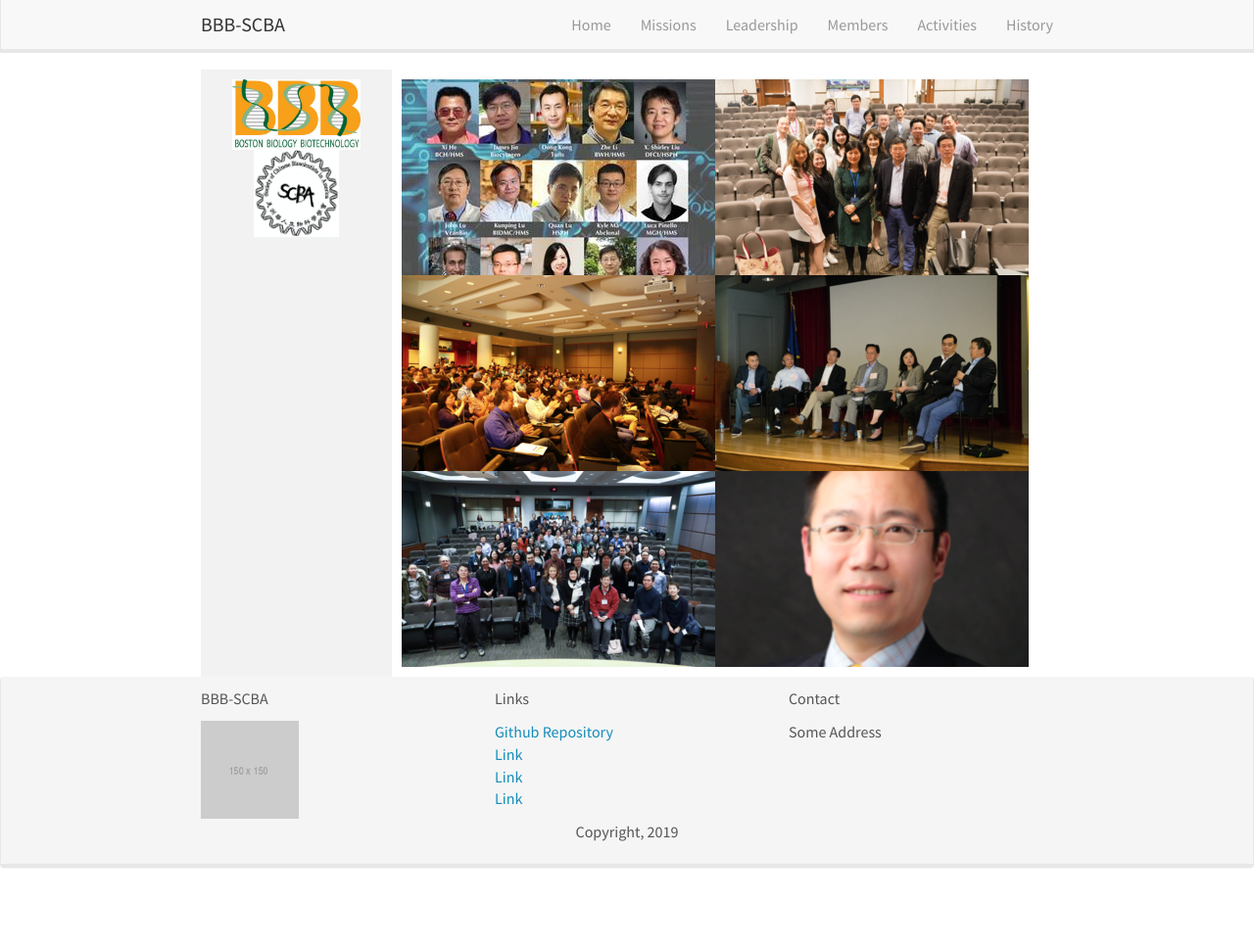
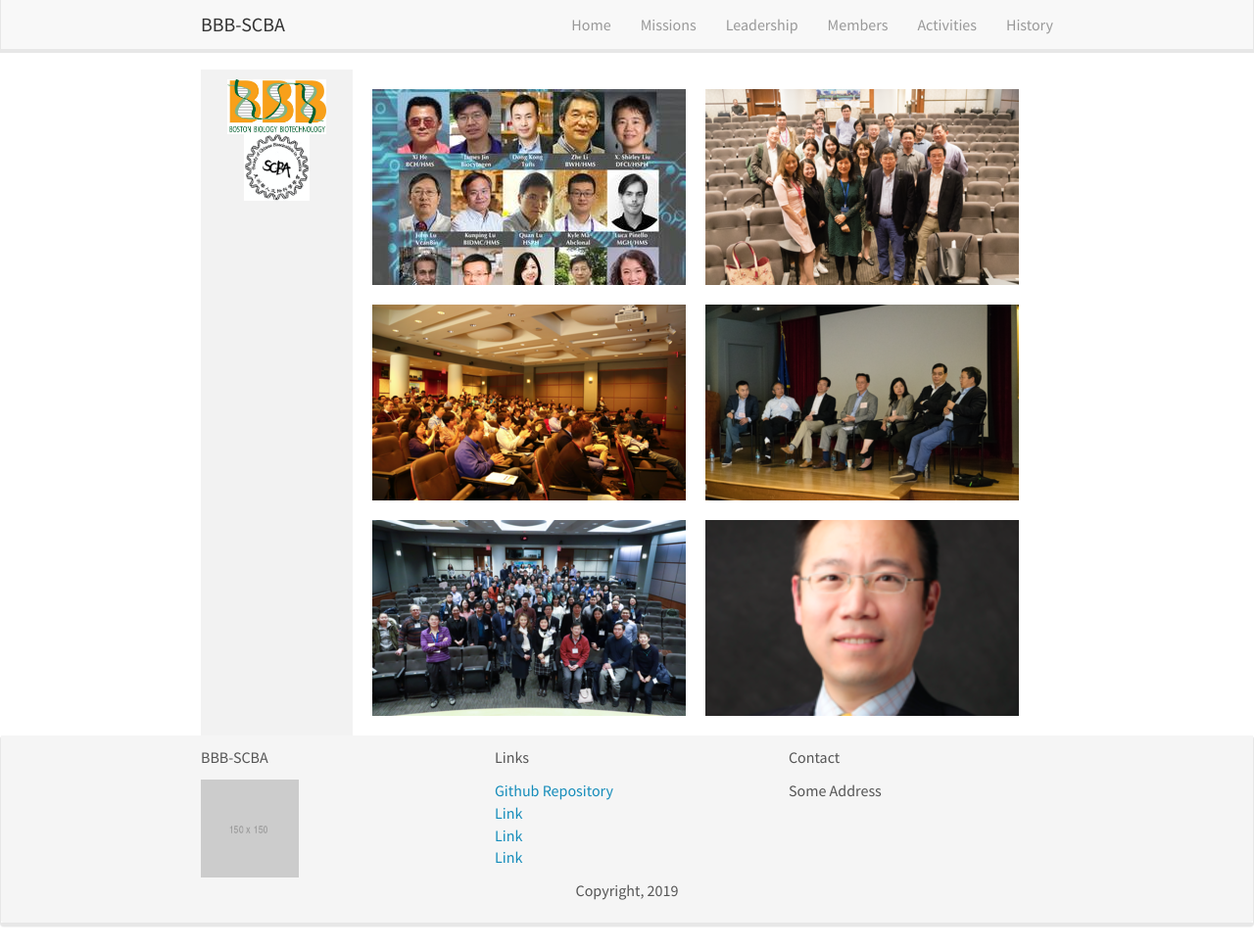
Before and after one commit to bbb-scba/bbb-scba.github.io, a Jekyll site: the page built from home.md, in a window 1280 px wide and 968 px high. Shown: the whole window at 98% size. Built offline with Jekyll 4.4.1, drawn with Linux system fonts in a browser that asks for light colours; nearby versions of some CDN libraries.

Commit message:
Update home.md

```diff
--- a/home.md
+++ b/home.md
@@ -25,18 +25,18 @@ permalink: /
 
 
 
-<table style="border-spacing: 10px 10px;">
+<table>
   <tr>
-    <td><img src="images/slider/flyer_v9.jpg"></td>
-    <td><img src="images/slider/screen_shot_2019-07-01_at_7.56.36_pm.png"></td>
+    <td style="padding: 10px;"><img src="images/slider/flyer_v9.jpg"></td>
+    <td style="padding: 10px;"><img src="images/slider/screen_shot_2019-07-01_at_7.56.36_pm.png"></td>
   </tr>
   <tr>
-    <td><img src="images/slider/screen_shot_2019-07-01_at_7.57.12_pm.png"></td>
-    <td><img src="images/slider/screen_shot_2019-07-01_at_7.57.26_pm.png"></td>
+    <td style="padding: 10px;"><img src="images/slider/screen_shot_2019-07-01_at_7.57.12_pm.png"></td>
+    <td style="padding: 10px;"><img src="images/slider/screen_shot_2019-07-01_at_7.57.26_pm.png"></td>
   </tr>
   <tr>
-    <td><img src="images/slider/screen_shot_2019-11-24_at_10.01.38_am.png"></td>
-    <td><img src="images/slider/screen_shot_2019-09-13_at_9.46.14_pm.png"></td>
+    <td style="padding: 10px;"><img src="images/slider/screen_shot_2019-11-24_at_10.01.38_am.png"></td>
+    <td style="padding: 10px;"><img src="images/slider/screen_shot_2019-09-13_at_9.46.14_pm.png"></td>
   </tr>
 </table>
 
```
